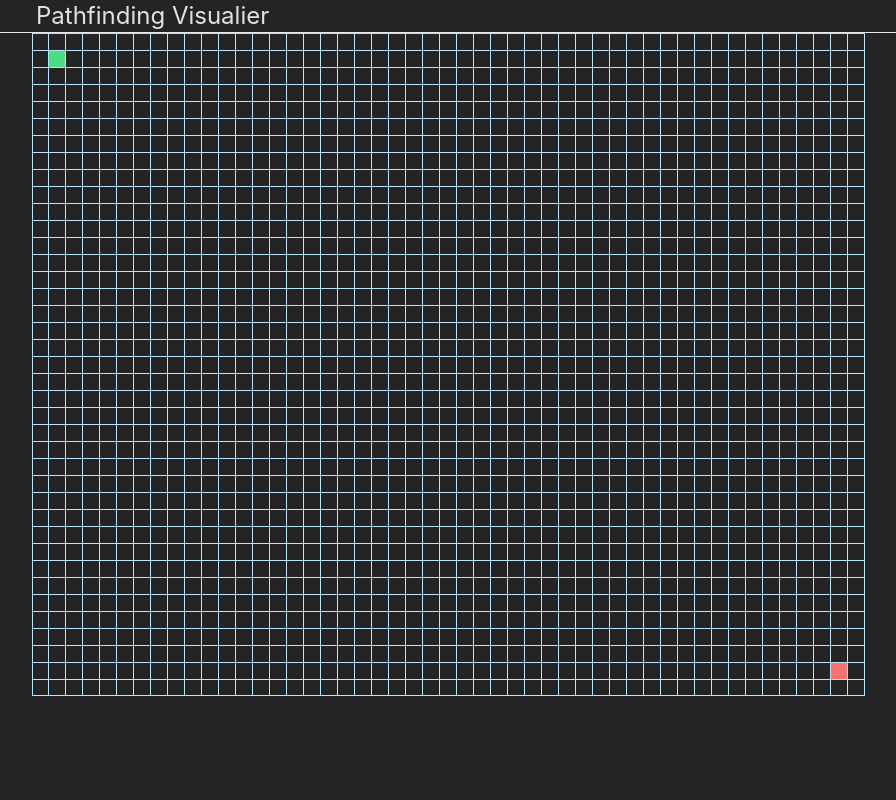
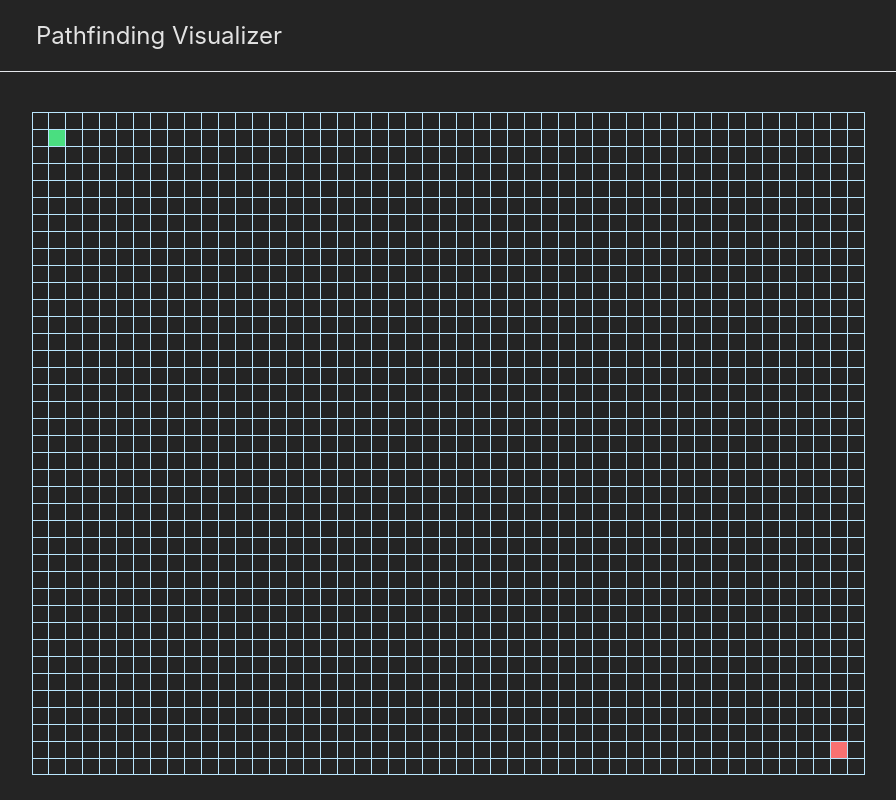
Before and after one commit to deniksyla09/pathfinding-visualizer, a React (Vite) app: page / in a window 1280 px wide. Shown: the whole page, without its empty margins (192-1088 px from the left). Built offline with nearby package versions, Linux system fonts and the light colour scheme.

Commit message:
minor fixes

```diff
--- a/src/components/Grid.tsx
+++ b/src/components/Grid.tsx
@@ -47,7 +47,7 @@ export function Grid({
         <div
             className={twMerge(
                 // Base Classes
-                "flex items-center flex-col justify-center border-sky-300",
+                "flex items-center flex-col justify-center border-sky-300 mt-10",
                 // Control Grid Height
                 `lg:min-h-[${MAX_ROWS * 17}px] md:min-h-[${MAX_ROWS * 15}px]
                 xs:min-h-[${MAX_ROWS * 8}px] min-h-[${MAX_ROWS * 7}px]`,
--- a/src/components/Nav.tsx
+++ b/src/components/Nav.tsx
@@ -1,9 +1,9 @@
 export function Nav() {
     return(
-        <div className="flex items-center justify-center min-h-[4.5rm] border-b shadow-gray-600 sm:px-5 px-0">
+        <div className="flex items-center justify-center min-h-[4.5rem] border-b shadow-gray-600 sm:px-5 px-0">
             <div className="flex items-center lg:justify-between justify-center w-full sm:w-[52rem]">
                 <h1 className="lg:flex hidden w-[40%] text-2xl pl-1">
-                    Pathfinding Visualier
+                    Pathfinding Visualizer
                 </h1>
             </div>
         </div>
```
